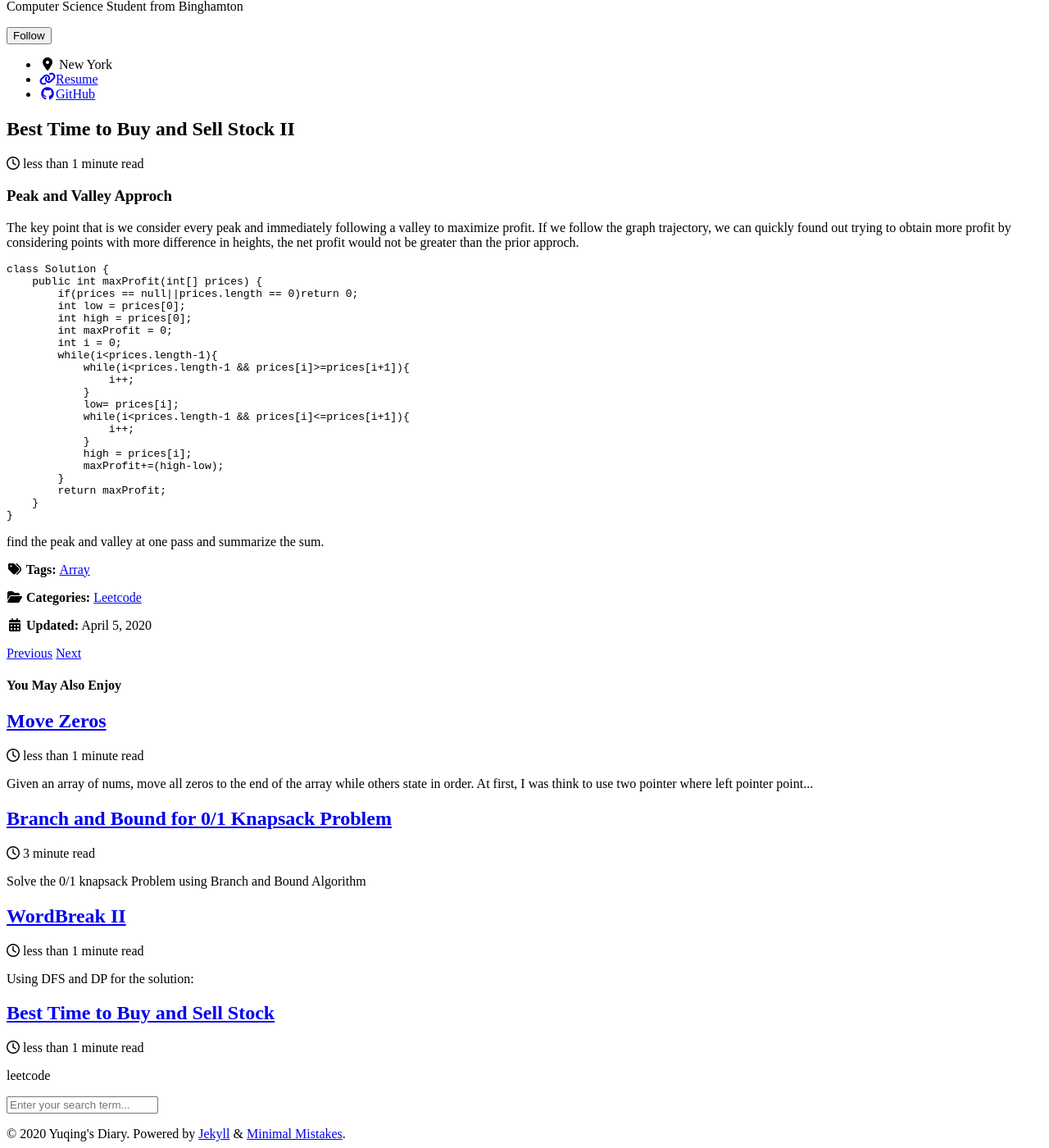
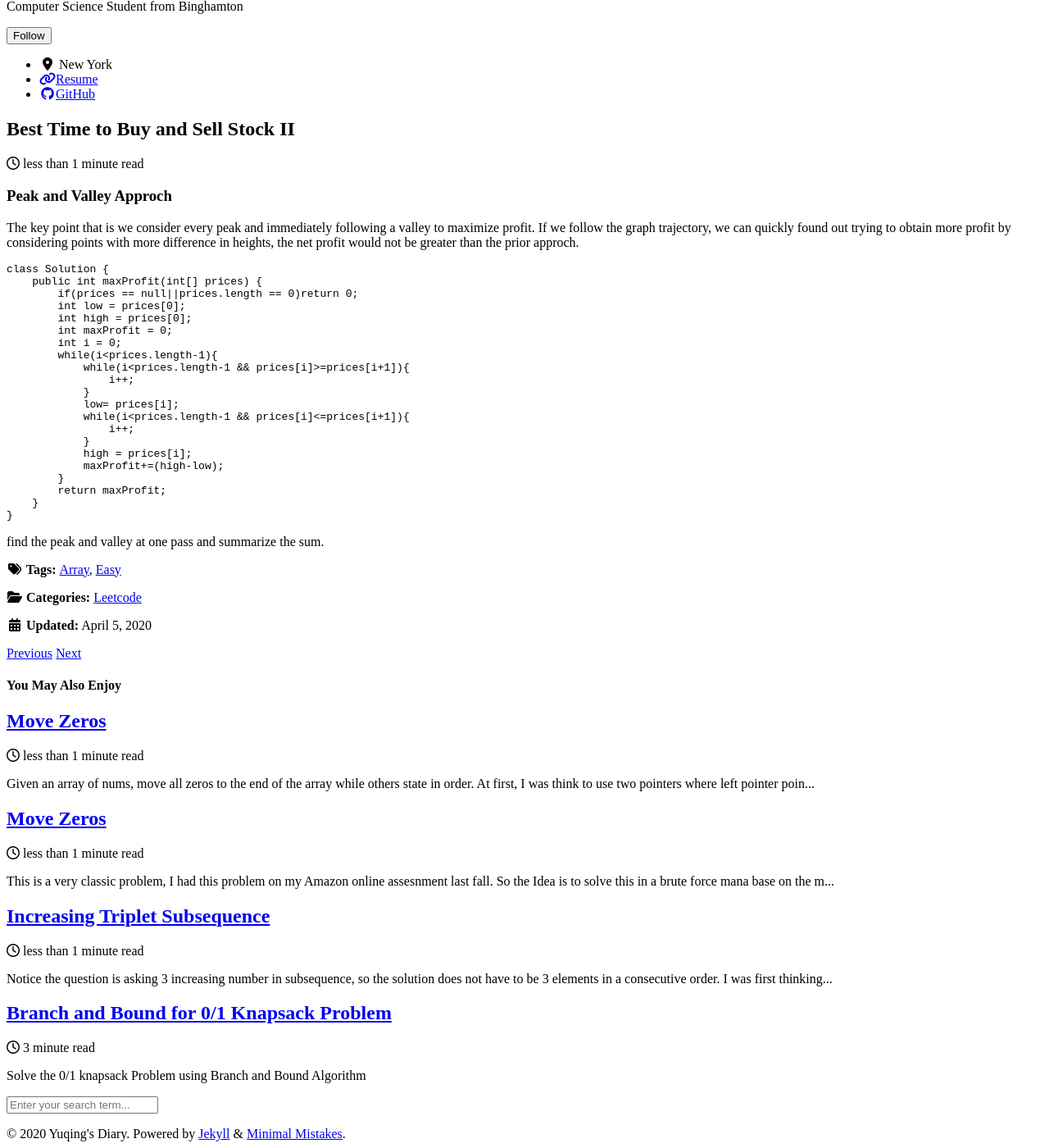
Before and after one commit to linyuqing97/Leetcode, a Jekyll site: the page built from _posts/2020-04-01-Best-Time-to-Buy-and-Sell-Stock-II.md, in a window 1280 px wide and 1400 px high, scrolled down 1708 px. Shown: the whole window at 82% size. Built offline with Jekyll 4.4.1, drawn with Linux system fonts in a browser that asks for light colours; cached includes are drawn as plain includes; nearby versions of some CDN libraries; a script that is not in the unit is left out; comment, search, counter and statistics services are not loaded.

Commit message:
added Increasing Triplet Subsequence

````diff
--- a/_config.yml
+++ b/_config.yml
@@ -57,7 +57,7 @@
   links:
     - label: "Resume"
       icon: "fas fa-fw fa-link"
-      url:  "https://linyuqing97.github.io/Leetcode/assets/docs/Resume.pdf"
+      url:  "https://linyuqing97.github.io/yuqing-s-Diary/assets/docs/Resume.pdf"
   # - label: "Twitter"
   #    icon: "fab fa-fw fa-twitter-square"
   #    url: "https://twitter.com/"
--- a/_posts/2020-04-01-Best-Time-to-Buy-and-Sell-Stock-II.md
+++ b/_posts/2020-04-01-Best-Time-to-Buy-and-Sell-Stock-II.md
@@ -5,6 +5,7 @@
   - Leetcode
 tags:
   - Array
+  - Easy
 ---
 
 # Peak and Valley Approch
--- /dev/null
+++ b/_posts/2020-04-07-Increasing-Triplet-Subsequence.md
@@ -0,0 +1,36 @@
+---
+title: "Increasing Triplet Subsequence"
+last_modified_at: 2020-04-07
+categories:
+  - Leetcode
+tags:
+  - Array
+  - Medium
+classes: wide
+---
+Notice the question is asking 3 increasing number in subsequence, so the solution does not have to be 3 elements in a consecutive order. I was first thinking the below approch which wasn't correct since it worked only in a consecutive order.
+
+``` java
+nums[i]<nums[i+1];
+result++
+return (result>=3)true:false
+```
+### Correct Approch
+```java
+class Solution {
+    public boolean increasingTriplet(int[] nums) {
+        int first = Integer.MAX_VALUE,second = Integer.MAX_VALUE;
+
+        for(int i=0;i<nums.length;i++){
+            if(nums[i]<=first){
+                first = nums[i];
+            }
+            else if(nums[i]<=second){
+                second = nums[i];
+            }
+            else return true;
+        }
+        return false;
+    }
+}
+```
--- /dev/null
+++ b/_posts/2020-04-07-Longest-Palindromic-Substring.md
@@ -0,0 +1,54 @@
+---
+title: "Move Zeros"
+last_modified_at: 2020-04-07
+categories:
+  - Leetcode
+tags:
+  - String
+  - Medium
+classes: wide
+---
+This is a very classic problem, I had this problem on my Amazon online assesnment last fall.
+So the Idea is to solve this in a brute force mana base on the middle index each.
+The Time complexity would be O(n^2) with constant space.
+There are also a O(n) solution using Manancher's Algorithm
+
+``` java
+class Solution {
+    public String longestPalindrome(String s) {
+        // check input
+        if(s == null || s.length() == 0)return "";
+
+        int start = 0,len = 0,longest = 0;
+
+        for(int i = 0;i<s.length();i++){
+            //check if the LPS is a odd length string
+            len = findLongest(s,i,i);
+            if(len>longest){
+                longest = len;
+                start = i- len/2;
+            }
+            //check if the LPS is a even length string
+            len = findLongest(s,i,i+1);
+             if(len>longest){
+                longest = len;
+                start = i - len/2+1;
+            }
+        }
+        return s.substring(start,start+longest);
+
+    }
+    public int findLongest(String s, int left,int right){
+        int len = 0;
+        while(left>=0 && right < s.length()){
+            if(s.charAt(left) != s.charAt(right)){
+                break;
+            }
+            len += left == right?1:2;
+            left--;
+            right++;
+        }
+        return len;
+    }
+}
+```
--- a/_posts/2020-04-7-Move-Zeros.md
+++ b/_posts/2020-04-07-Move-Zeros.md
@@ -5,12 +5,13 @@
   - Leetcode
 tags:
   - Array
-  - Inplace
+  - Easy
+
 classes: wide
 ---
 
 ## Given an array of nums, move all zeros to the end of the array while others state in order.
-At first, I was think to use two pointer where left pointer points to the index 0 at the array while right pointer points to the end of the array. left pointer travals the array one at a time and locate the first None 0 element and swap with the right pointer,then right --. And then, the function repeate this procedure untill both left and right pointers meet. However, this approch would change the order of the None zero elements. So I did some changes but still using two pointers.
+At first, I was think to use two pointers where left pointer points to the index 0 at the array while right pointer points to the end of the array. left pointer travals the array one at a time and locate the first None 0 element and swap with the right pointer,then right --.The function repeates this procedure untill both left and right pointers meet. However, this approch would change the order of the None zero elements. So I did some changes but still using two pointers.
 
 ```java
 class Solution {
````
Also changed, not shown: _posts/2020-04-01-Maximum-Subarray.md (+1 -0 lines), _posts/2020-04-01-WordBreakII.md (+1 -0 lines).
